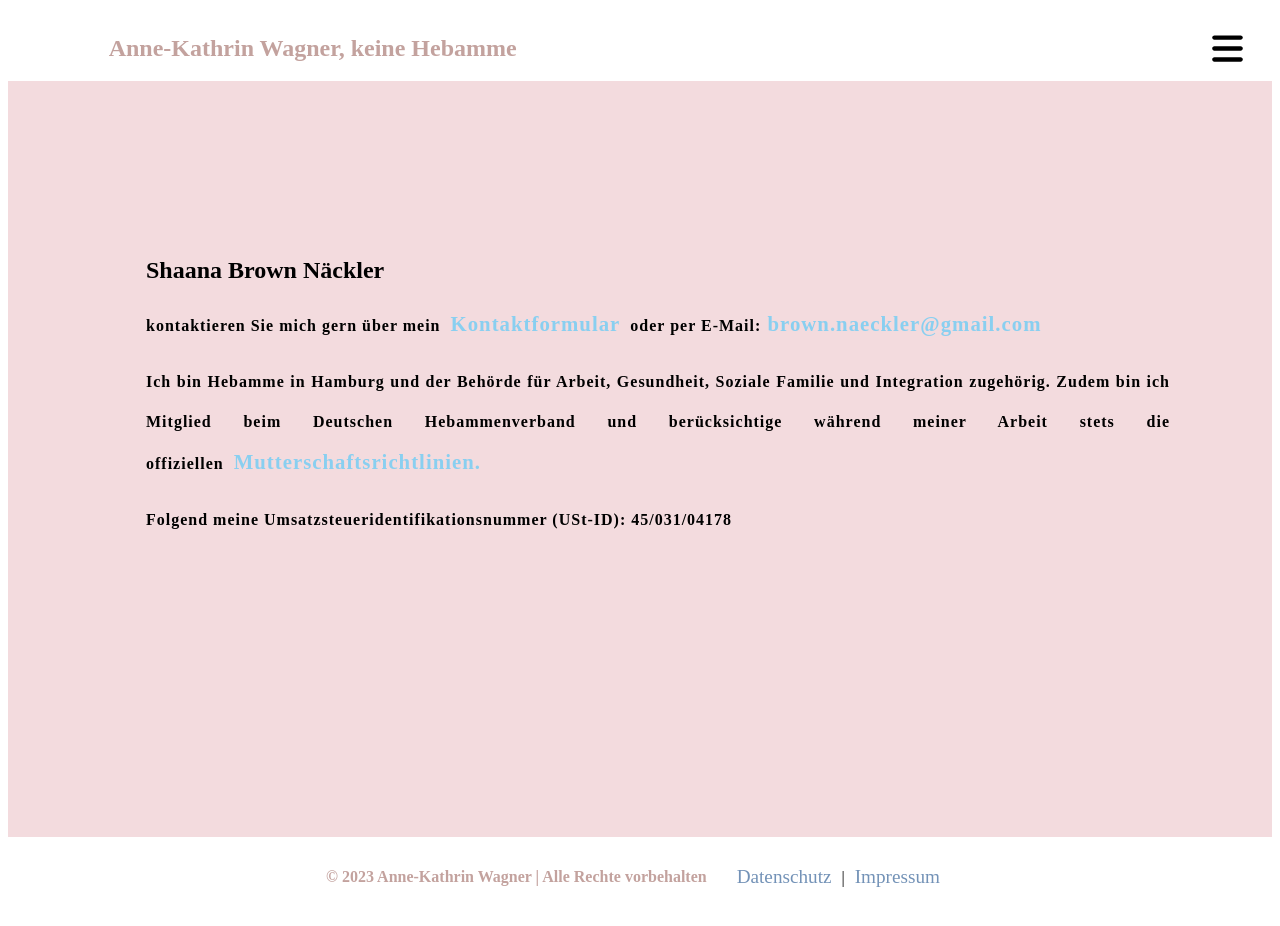
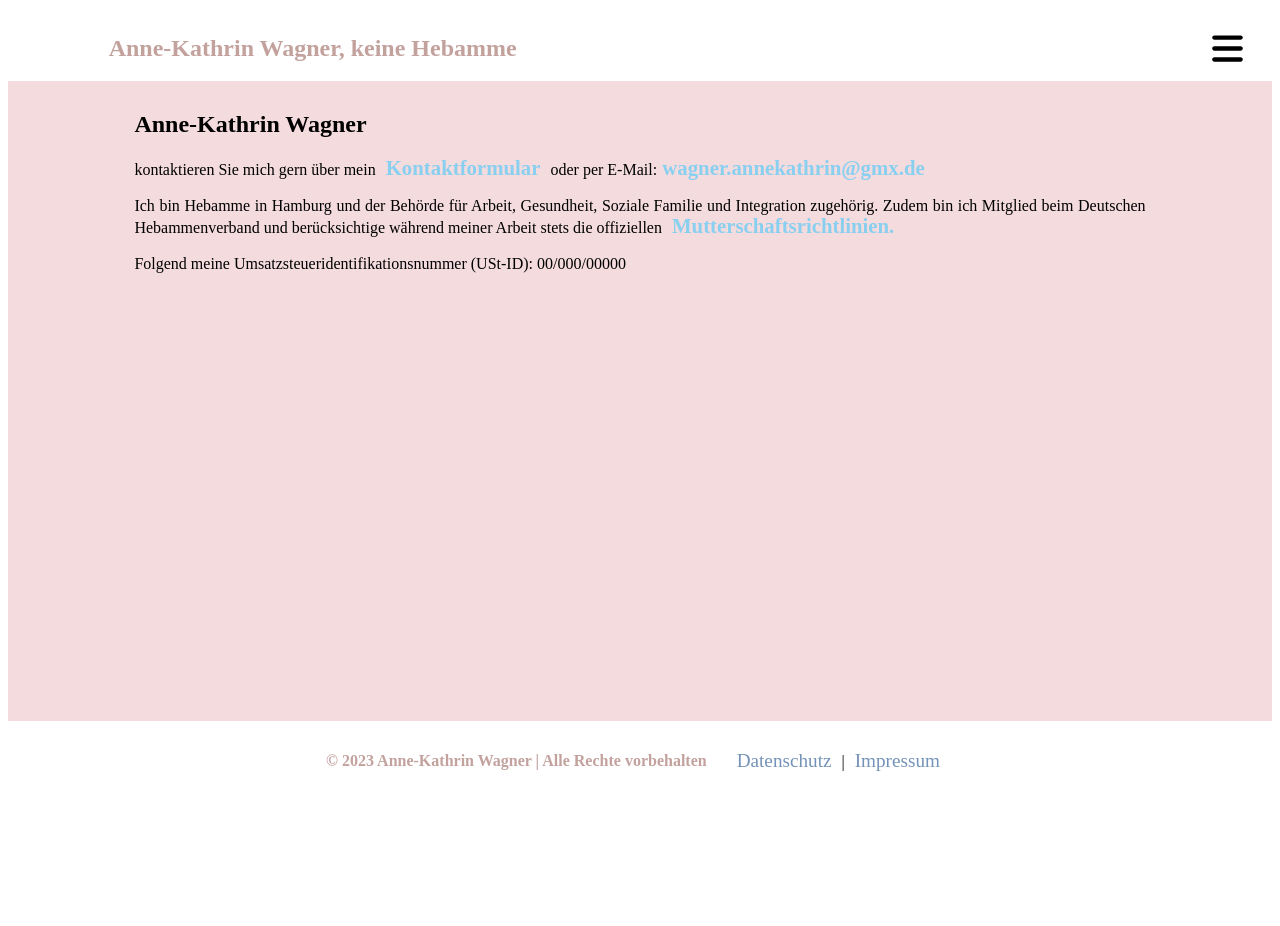
Before and after one commit to anitakath/Hebamme_Portfolio, a Next.js app: page /Impressum in a window 1280 px wide. Shown: the top 926 px of the page. After the commit the page ends 817 px from the top, so only its background shows below. Built offline with nearby package versions, Linux system fonts and the light colour scheme.

Commit message:
I implemented a Section_Layout Style file in order to be able to use these layout styles for each section through which the user can navigate and to design the website uniformly. Still needs to be applied to other components

```diff
--- a/pages/Impressum.js
+++ b/pages/Impressum.js
@@ -11,14 +11,8 @@ const Impressum = () =>{
     return (
       <Layout>
         <div className={styles.sectionContainer}>
-          <div className={styles.aboutImpressumContainer}>
-            <div
-              className={styles.infoContainer}
-
-            >
-              <div className={styles.info}>
           <div className={styles.infoWrapper}>
-                  <h2> Shaana Brown Näckler </h2>
+            <h2> Anne-Kathrin Wagner </h2>
 
               <p>
                 kontaktieren Sie mich gern über mein
@@ -27,12 +21,9 @@ const Impressum = () =>{
                 </Link>
                  oder per E-Mail:
                 <a
-                      href="mailto:brown.naeckler@gmail.com"
+                  href="mailto:wagner.annekathrin@gmx.de"
                   className={styles.email}
-                    >
-                      {" "}
-                      brown.naeckler@gmail.com
-                    </a>
+                > wagner.annekathrin@gmx.de </a>
               </p>
               <p>
                 Ich bin Hebamme in Hamburg und der Behörde für Arbeit,
@@ -49,11 +40,8 @@ const Impressum = () =>{
               </p>
               <p>
                 Folgend meine Umsatzsteueridentifikationsnummer (USt-ID):
-                    45/031/04178
+                00/000/00000
               </p>
-                </div>
-              </div>
-            </div>
           </div>
         </div>
       </Layout>
--- a/pages/kontakt.js
+++ b/pages/kontakt.js
@@ -11,8 +11,6 @@ import '../styles/Input.css'
 
 //HOOKS
 import useInput from "@/hooks/use-input";
-
-
 
 
 const Contact = () => {
--- a/styles/App.css
+++ b/styles/App.css
@@ -4,36 +4,11 @@
 body{
   margin: 0;
   padding: 0;
-  /*
-  height: 100vh;
-  padding: 0;
-  width: 100vw;
-  display: flex;
-  flex-direction: column;
-  align-items: center;
-  background-color: hsla(0, 0%, 85%, 0.5);
-  */
-
-
-
-
 }
-
-
-
-
-
-
-
 
 p{
   font-family: 'Be Vietnam Pro', sans-serif, 'Raleway', sans-serif, 'Quicksand', sans-serif, 'Courier New', Courier, monospace;
-  letter-spacing: 1px;
-  word-spacing: 1px;
-  font-weight:bolder;
 }
-
-
 
 h1{
   font-family: 'Be Vietnam Pro', sans-serif, 'Raleway', sans-serif, 'Quicksand', sans-serif, 'Courier New', Courier, monospace;
--- a/styles/Contact.module.css
+++ b/styles/Contact.module.css
@@ -181,8 +181,6 @@
           padding: 10px;
     }
 
-
-
 }
 
 
--- a/styles/Header.module.css
+++ b/styles/Header.module.css
@@ -15,37 +15,12 @@
 
 
 .headerTitle{
-    width: 40%;
-    font-size: 1.7rem;
+    width: 50%;
+    font-size: 1.4rem;
     text-align: center;
     transition: 0.2s ease;
     color: #C3A29E;
 }
-
-
-
-/*
-
-.headerImgContainer{
-    overflow: hidden;
-    width: 100vw;
-    height: 100vh;
-    z-index: 100;
-}
-
-
-
-.headerImg{
-    width: 100vw;
-    height: 100vh;
-    transition: 0.2s ease;
-    object-fit: cover;
-}
-*/
-
-
-
-
 
 
 @media screen and (max-width: 1300px){
@@ -64,18 +39,6 @@
 
 @media screen and (max-width: 900px){
 
-    /*
-    .headerImg{
-        display: none;
-    }
-
-    .headerImgMobile{
-        width: 100vw;
-        height: 100vh;
-        object-fit: cover;
-    }
-    */
-
     .headerTitle{
         font-size: 1.1rem;
     }
@@ -84,18 +47,6 @@
 }
 
 @media screen and (max-width: 600px){
-
-    /*
-    .headerImg{
-        display: none;
-    }
-
-    .headerImgMobile{
-        width: 100vw;
-        height: 100vh;
-        object-fit: cover;
-    }
-    */
 
     .headerTitle{
         font-size: 1.2rem;
@@ -114,14 +65,3 @@
 
 
 }
-
-/*
-
-@media screen and (max-width: 300px){
-
-    .headerImgMobile{
-        width: 130vw;
-    }
-}
-
-*/
--- a/styles/Impressum.module.css
+++ b/styles/Impressum.module.css
@@ -6,33 +6,13 @@
     background-color:  rgba(225,166,173, 0.4);
     position: relative;
     top: -8px;
+    display: flex;
+    justify-content: center;
 }
 
 
-.aboutImpressumContainer{
-    display: flex;
-    flex-direction: column;
-    align-items: center;
-    justify-content: center;
-    width: 100vw;
-    margin-top: 12vh;
-    padding: 10px;
-    height: 80vh;
-    overflow: scroll;
-
-}
 
 
-.infoContainer{
-    width: 90vw;
-    display: flex;
-    justify-content: center;
-    align-items: center;
-    min-height: 80vh;
-    display: flex;
-    justify-content: center;
-    padding: 5px;
-}
 
 
 
@@ -47,22 +27,12 @@
 
 
 
-.info{
-    width: 100%;
-    height: 100%;
-    display: flex;
-    flex-direction: column;
-    text-align: justify;
-    align-items: center;
-
-}
 
 .infoWrapper{
     text-align: justify;
-    width: 80vw;
+    width: 80%;
     transition: 0.4s ease;
-    position: relative;
-    top: 50px;
+    padding: 10px;
 }
 
 .email{
@@ -78,27 +48,38 @@
     cursor: pointer;
 }
 
-.info p{
+.infoWrapper p{
     color: black;
-    font-weight: bolder;
-    letter-spacing: 1px;
-    line-height: 40px;
+    line-height: 20px;
     text-align: justify;
+
 }
 
 @media screen and (max-width: 1000px){
     .infoWrapper{
-        width: 90vw;
+        width: 90%;
+    }
+
+
+    .info p{
+        font-size: 1.2rem;
+        border: 2px solid orange;
     }
 }
 
 
-@media screen and (max-width: 500px){
+@media screen and (max-width: 600px){
+
     .info p{
         text-align: left;
         hyphens: auto;
         word-spacing:-2px;
+        font-size: 1.2rem;
+
+        border: 2px solid green;
     }
+
+
 }
 
 @media screen and (max-width: 300px){
@@ -112,3 +93,40 @@
         font-size: 1.08rem;
     }
 }
+
+
+
+
+
+
+
+
+
+
+@media screen and (max-width: 1300px){
+
+
+
+    .aboutMeTextContainer{
+        width: 90%;
+    }
+
+
+    .aboutMeImgWrapper{
+        display: none;
+    }
+
+}
+
+
+
+
+@media screen and (max-width: 600px){
+     .aboutMeTextContainer{
+        width: 95%;
+    }
+
+    .aboutMeTextContainer p {
+        font-size: 1.2rem;
+    }
+}
--- /dev/null
+++ b/styles/Section_Layout.module.css
@@ -0,0 +1,75 @@
+
+.container{
+    display: flex;
+    width: 100%;
+}
+
+.sectionContainer{
+    margin: 0;
+    padding: 0;
+    border-top: 1px solid white;
+    background-color:  rgba(225,166,173, 0.2);
+    width: 60%;
+    display: flex;
+    flex-direction: column;
+    align-items: center;
+    min-height: 160vh;
+
+
+}
+
+
+.containerContainer{
+    width: 50vw;
+    margin: 5px;
+}
+
+.title{
+    color: #7392B7;
+}
+
+
+.paragraph{
+    line-height: 30px;
+    margin: 40px 0px;
+    text-align:justify;
+    text-justify: inter-word;
+    -webkit-hyphens: auto;
+    -ms-hyphens: auto;
+    hyphens: auto;
+    font-size: 1.3rem;
+
+   /* border: 3px solid gold; */
+
+}
+
+
+
+@media screen and (max-width: 1300px){
+
+    .sectionContainer{
+        width: 100vw;
+    }
+
+    .containerContainer{
+        width: 90%;
+    }
+
+}
+
+
+@media screen and (max-width: 1000px){
+    .paragraph{
+        font-size: 1.5rem;
+    }
+}
+
+@media screen and (max-width: 600px){
+    .containerContainer{
+        width: 95%;
+    }
+
+    .paragraph{
+        font-size: 1.2rem;
+    }
+}
--- a/styles/aboutme.module.css
+++ b/styles/aboutme.module.css
@@ -1,72 +1,25 @@
-
-.container{
-    display: flex;
-    width: 100%;
-}
-
-.sectionContainer{
-    margin: 0;
-    padding: 0;
-    border-top: 1px solid white;
-    background-color:  rgba(225,166,173, 0.2);
-    width: 60%;
-    display: flex;
-    flex-direction: column;
-    align-items: center;
 
 
-}
-
-.aboutMeTextContainer{
-    width: 50vw;
-    margin: 5px;
-}
-
-.aboutMeTextContainer h1{
-    color: #7392B7;
-}
-
-.aboutMeTextContainer p {
-    font-size: 1.3rem;
-}
 
 .aboutMeImgWrapper{
     width: 50%;
     position: relative;
     transition: 0.2s ease;
+
 }
 
 .aboutMeImg{
     width: 100%;
-    height: 1200px;
+    height: 100%;
+    margin-left: 5px;
     transition: 0.2s ease;
     object-fit: cover;
 }
 
 
 
-
-.paragraph{
-    line-height: 30px;
-    margin: 40px 0px;
-    text-align:justify;
-    text-justify: inter-word;
-    -webkit-hyphens: auto;
-    -ms-hyphens: auto;
-    hyphens: auto;
-}
-
-
-
 @media screen and (max-width: 1300px){
 
-    .sectionContainer{
-        width: 100vw;
-    }
-
-    .aboutMeTextContainer{
-        width: 90%;
-    }
 
 
     .aboutMeImgWrapper{
@@ -74,20 +27,3 @@
     }
 
 }
-
-
-@media screen and (max-width: 1000px){
-    .aboutMeTextContainer p {
-        font-size: 1.5rem;
-    }
-}
-
-@media screen and (max-width: 600px){
-     .aboutMeTextContainer{
-        width: 95%;
-    }
-
-    .aboutMeTextContainer p {
-        font-size: 1.2rem;
-    }
-}
```
Also changed, not shown: pages/meine-dienstleistungen.js (+27 -26 lines), pages/ueber-mich.js (+12 -9 lines), styles/MyWork.module.css (+12 -7 lines), 1 other file (tests, documents, lock files or other folders). Lines whose indentation alone changed are shown as unchanged.
